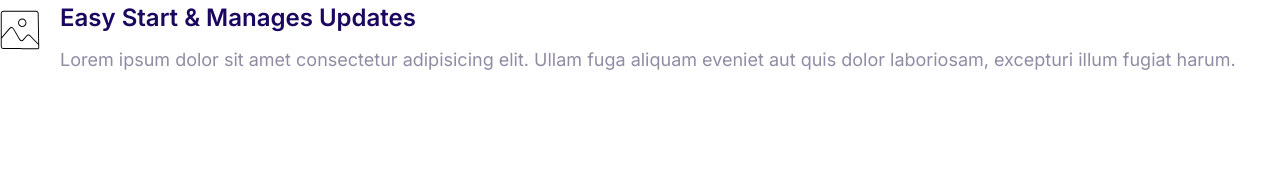
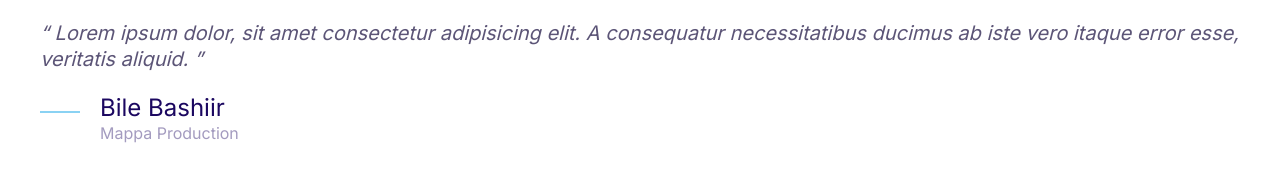
Before and after one commit to Blesseddbile/Cloud-Project-, a plain HTML site: page index.html in a window 1280 px wide. Drawn offline with Linux system fonts and the light colour scheme.

Commit message:
Quotes component.

```diff
--- a/css/style.css
+++ b/css/style.css
@@ -4,6 +4,7 @@
     --color-accent: #ff3400;
     --color-headings: #1b0760;
     --color-body: #918ca4;
+    --color-body-darker: #5c5577;
     --color-border: #ccc;
     --border-radius: 30px;
 }
@@ -357,3 +358,53 @@ font-size: 1.5rem;
 .media__image {
     margin-top: 1rem;
 }
+
+/* Quotes */
+
+.quote {
+    font-size: 3rem;
+    font-style: italic;
+    color: var(--color-body-darker);
+    line-height: 1.3;
+}
+
+.quote__text::before {
+    content: open-quote;
+}
+
+.quote__text::after {
+    content: close-quote;
+}
+
+.qoute__author {
+    font-size: 3rem;
+    font-style: normal;
+    font-weight: 500;
+    margin-bottom: 0;
+}
+
+.quote__organization {
+    color: var(--color-headings);
+    opacity: .4;
+    font-size: 2rem;
+    font-style: normal;
+}
+
+.qoute__line {
+  position: relative;
+  bottom: 10px;
+}
+
+@media screen and (min-width: 1024px) {
+    .quote {
+        font-size: 2rem;
+    }
+
+    .qoute__author {
+        font-size: 2.4rem;
+    }
+
+    .quote__organization {
+        font-size: 1.6rem;
+    }
+}
--- a/index.html
+++ b/index.html
@@ -15,20 +15,26 @@
     <link rel="stylesheet" href="css/style.css" />
   </head>
   <body>
+    <blockquote class="quote">
+      <p class="quote__text">
+        Lorem ipsum dolor, sit amet consectetur adipisicing elit. A consequatur
+        necessitatibus ducimus ab iste vero itaque error esse, veritatis
+        aliquid.
+      </p>
+
+      <footer>
         <div class="media">
           <div class="media__image">
-        <svg class="icon icon--primary">
-          <use xlink:href="images/sprite.svg#snap"></use>
+            <svg class="icon icon--primary qoute__line">
+              <use xlink:href="images/sprite.svg#line"></use>
             </svg>
           </div>
           <div class="media__body">
-        <h3 class="media__title">Easy Start & Manages Updates</h3>
-        <p>
-          Lorem ipsum dolor sit amet consectetur adipisicing elit. Ullam fuga
-          aliquam eveniet aut quis dolor laboriosam, excepturi illum fugiat
-          harum.
-        </p>
+            <h3 class="media__title qoute__author">Bile Bashiir</h3>
+            <p class="quote__organization">Mappa Production</p>
           </div>
         </div>
+      </footer>
+    </blockquote>
   </body>
 </html>
```
Also changed, not shown: Components/quotes.html (added, +20 -0 lines). Lines whose indentation alone changed are shown as unchanged.
